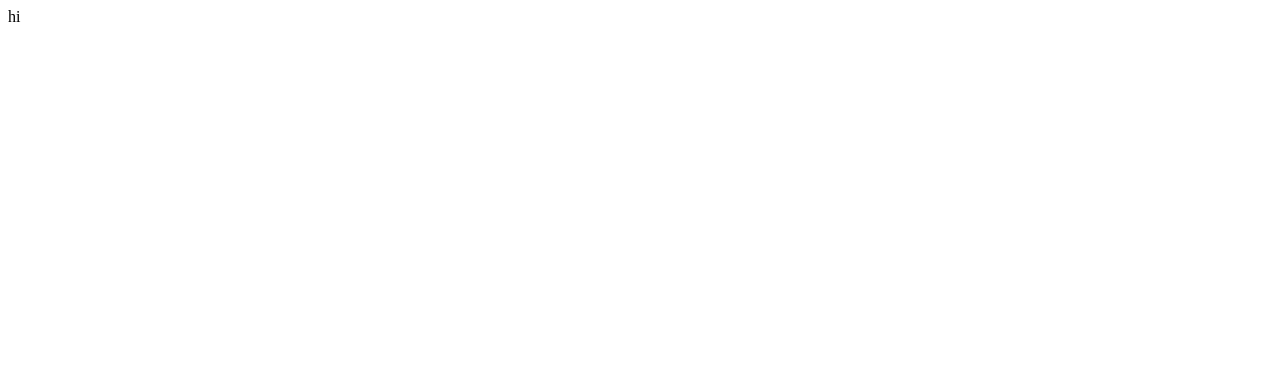
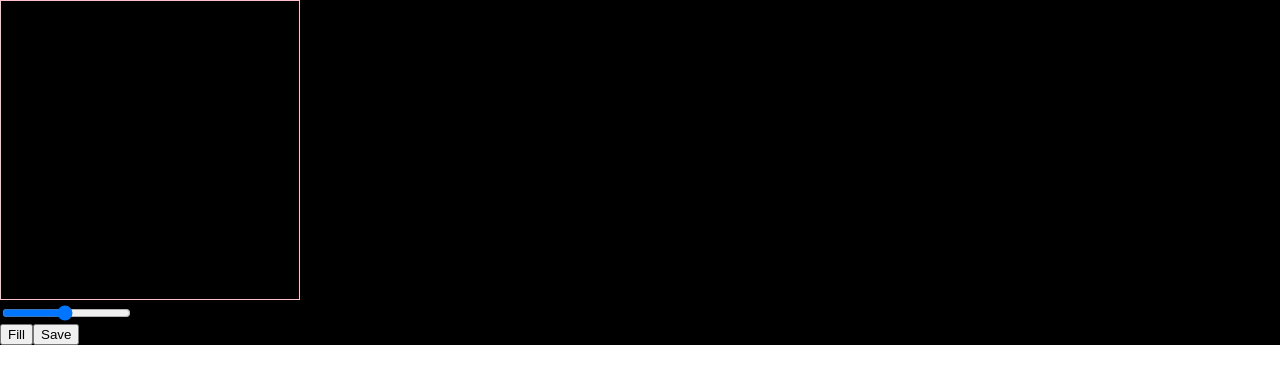
Before and after one commit to CGJI58/reactjs__paintjs, a React (Create React App) app: page / in a window 1280 px wide. Shown: the top 384 px of the page. Built offline with nearby package versions, Linux system fonts and the light colour scheme.

Commit message:
html elements layout

```diff
--- a/package.json
+++ b/package.json
@@ -9,6 +9,7 @@
     "react": "^18.3.1",
     "react-dom": "^18.3.1",
     "react-scripts": "5.0.1",
+    "styled-components": "^6.1.12",
     "web-vitals": "^2.1.4"
   },
   "scripts": {
--- a/src/App.js
+++ b/src/App.js
@@ -1,5 +1,52 @@
+import styled from "styled-components";
+
+const Wrapper = styled.div`
+  width: 100%;
+  height: 100%;
+  background-color: black;
+`;
+
+const Canvas = styled.canvas`
+  width: 300px;
+  height: 300px;
+  border: 1px solid pink;
+`;
+
 function App() {
-  return <span>hi</span>;
+  return (
+    <Wrapper>
+      <Canvas />
+      <div class="controls">
+        <div class="controls__range">
+          <input
+            type="range"
+            id="jsRange"
+            min="0.1"
+            max="5"
+            value="2.5"
+            step="0.1"
+          />
+        </div>
+
+        <div class="controls__btns">
+          <button id="jsMode">Fill</button>
+          <button id="jsSave">Save</button>
+        </div>
+
+        <div class="controls__colors" id="jsColors">
+          <div class="controls__color jsColor"></div>
+          <div class="controls__color jsColor"></div>
+          <div class="controls__color jsColor"></div>
+          <div class="controls__color jsColor"></div>
+          <div class="controls__color jsColor"></div>
+          <div class="controls__color jsColor"></div>
+          <div class="controls__color jsColor"></div>
+          <div class="controls__color jsColor"></div>
+          <div class="controls__color jsColor"></div>
+        </div>
+      </div>
+    </Wrapper>
+  );
 }
 
 export default App;
--- a/src/index.css
+++ /dev/null
@@ -1,13 +0,0 @@
-body {
-  margin: 0;
-  font-family: -apple-system, BlinkMacSystemFont, 'Segoe UI', 'Roboto', 'Oxygen',
-    'Ubuntu', 'Cantarell', 'Fira Sans', 'Droid Sans', 'Helvetica Neue',
-    sans-serif;
-  -webkit-font-smoothing: antialiased;
-  -moz-osx-font-smoothing: grayscale;
-}
-
-code {
-  font-family: source-code-pro, Menlo, Monaco, Consolas, 'Courier New',
-    monospace;
-}
--- a/src/index.js
+++ b/src/index.js
@@ -1,10 +1,80 @@
 import React from "react";
 import ReactDOM from "react-dom/client";
 import App from "./App";
+import { createGlobalStyle } from "styled-components";
+
+const GlobalStyle = createGlobalStyle`
+@import url('https://fonts.googleapis.com/css2?family=Source+Sans+Pro:wght@300;400&display=swap');
+html, body, div, span, applet, object, iframe,
+h1, h2, h3, h4, h5, h6, p, blockquote, pre,
+a, abbr, acronym, address, big, cite, code,
+del, dfn, em, img, ins, kbd, q, s, samp,
+small, strike, strong, sub, sup, tt, var,
+b, u, i, center,
+dl, dt, dd, menu, ol, ul, li,
+fieldset, form, label, legend,
+table, caption, tbody, tfoot, thead, tr, th, td,
+article, aside, canvas, details, embed,
+figure, figcaption, footer, header, hgroup,
+main, menu, nav, output, ruby, section, summary,
+time, mark, audio, video {
+  margin: 0;
+  padding: 0;
+  border: 0;
+  font-size: 100%;
+  font: inherit;
+  vertical-align: baseline;
+}
+/* HTML5 display-role reset for older browsers */
+article, aside, details, figcaption, figure,
+footer, header, hgroup, main, menu, nav, section {
+  display: block;
+}
+/* HTML5 hidden-attribute fix for newer browsers */
+*[hidden] {
+    display: none;
+}
+body {
+  line-height: 1;
+}
+menu, ol, ul {
+  list-style: none;
+}
+blockquote, q {
+  quotes: none;
+}
+blockquote:before, blockquote:after,
+q:before, q:after {
+  content: '';
+  content: none;
+}
+table {
+  border-collapse: collapse;
+  border-spacing: 0;
+}
+* {
+  box-sizing:border-box;
+}
+body {
+  font-family: 'Source Sans Pro', sans-serif;
+  display: flex;
+  width: 100%;
+  align-items: center;
+  justify-content: center;
+}
+a {
+  text-decoration: none;
+  color: inherit;
+}
+#root {
+  width: 100%;
+}
+`;
 
 const root = ReactDOM.createRoot(document.getElementById("root"));
 root.render(
   <React.StrictMode>
+    <GlobalStyle />
     <App />
   </React.StrictMode>
 );
```
Also changed, not shown: 1 other file (tests, documents, lock files or other folders).
